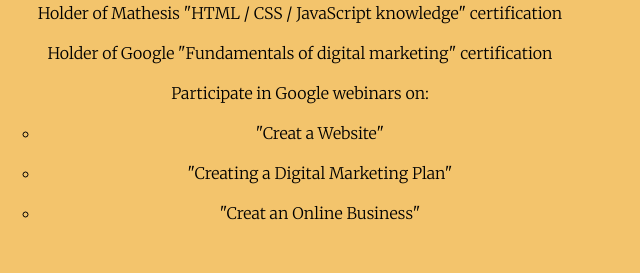
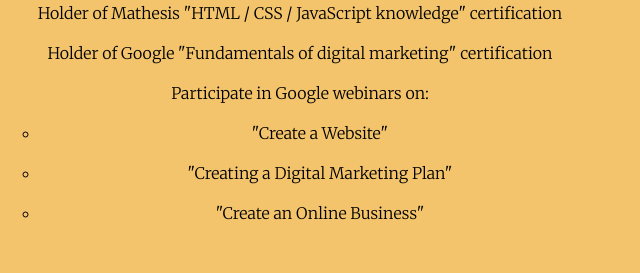
Before and after one commit to DMandos/DMandos.github.io, a plain HTML site: page index.html in a window 1280 px wide. Shown: the part 1960-2233 px from the top of the page, 360-1000 px from the left. Drawn offline with Linux system fonts and the light colour scheme.

Commit message:
Update index.html

```diff
--- a/index.html
+++ b/index.html
@@ -46,9 +46,9 @@
         <li>Holder of Google "Fundamentals of digital marketing" certification</li><br>
         <li>Participate in Google webinars on: <br>
             <ul><br>
-            <li>"Creat a Website"</li> <br>
+            <li>"Create a Website"</li> <br>
             <li> "Creating a Digital Marketing Plan"</li> <br>
-            <li> "Creat an Online Business"</li>
+            <li> "Create an Online Business"</li>
           </ul>
       </ul></p>
     </div>
```
